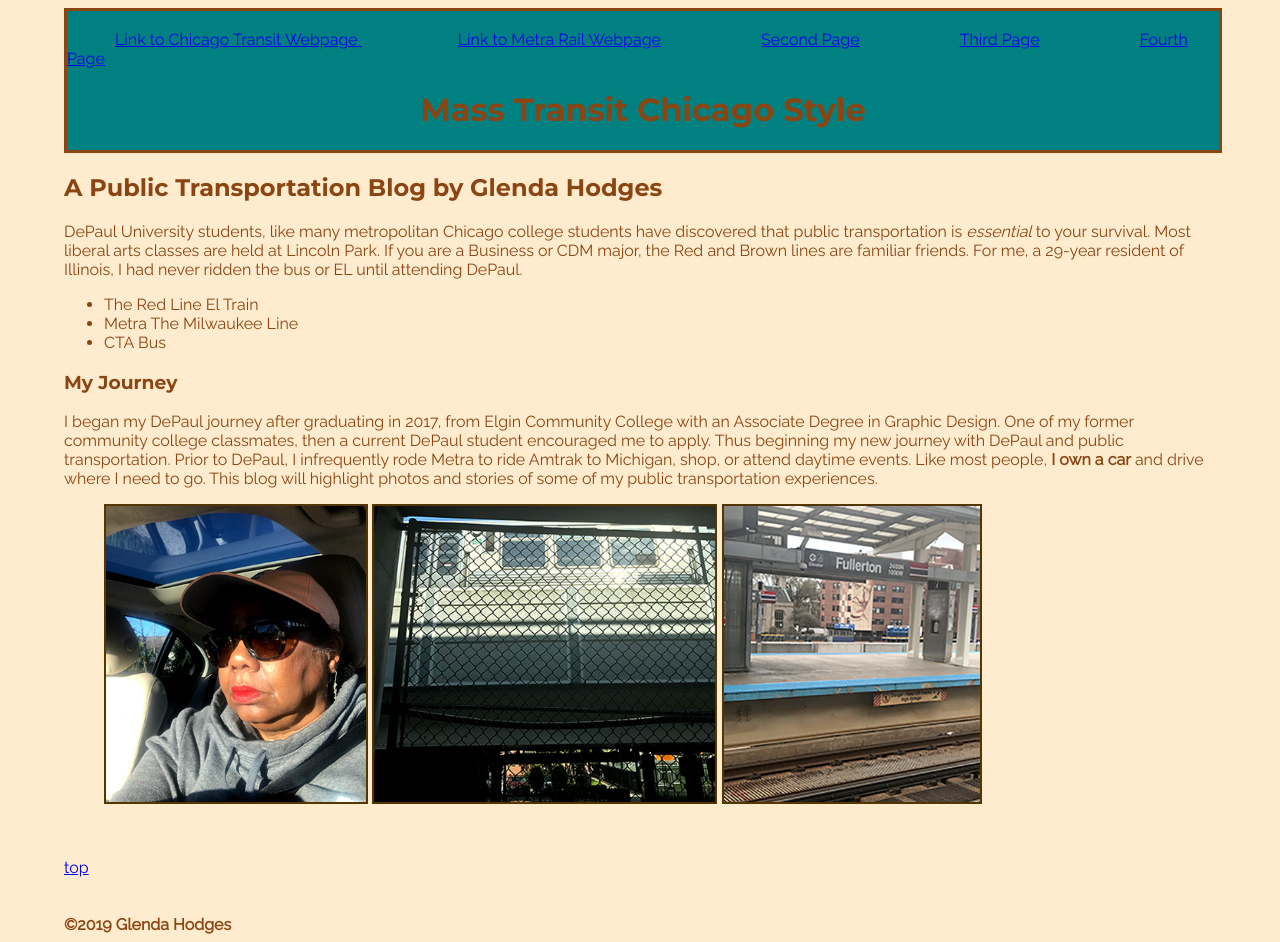
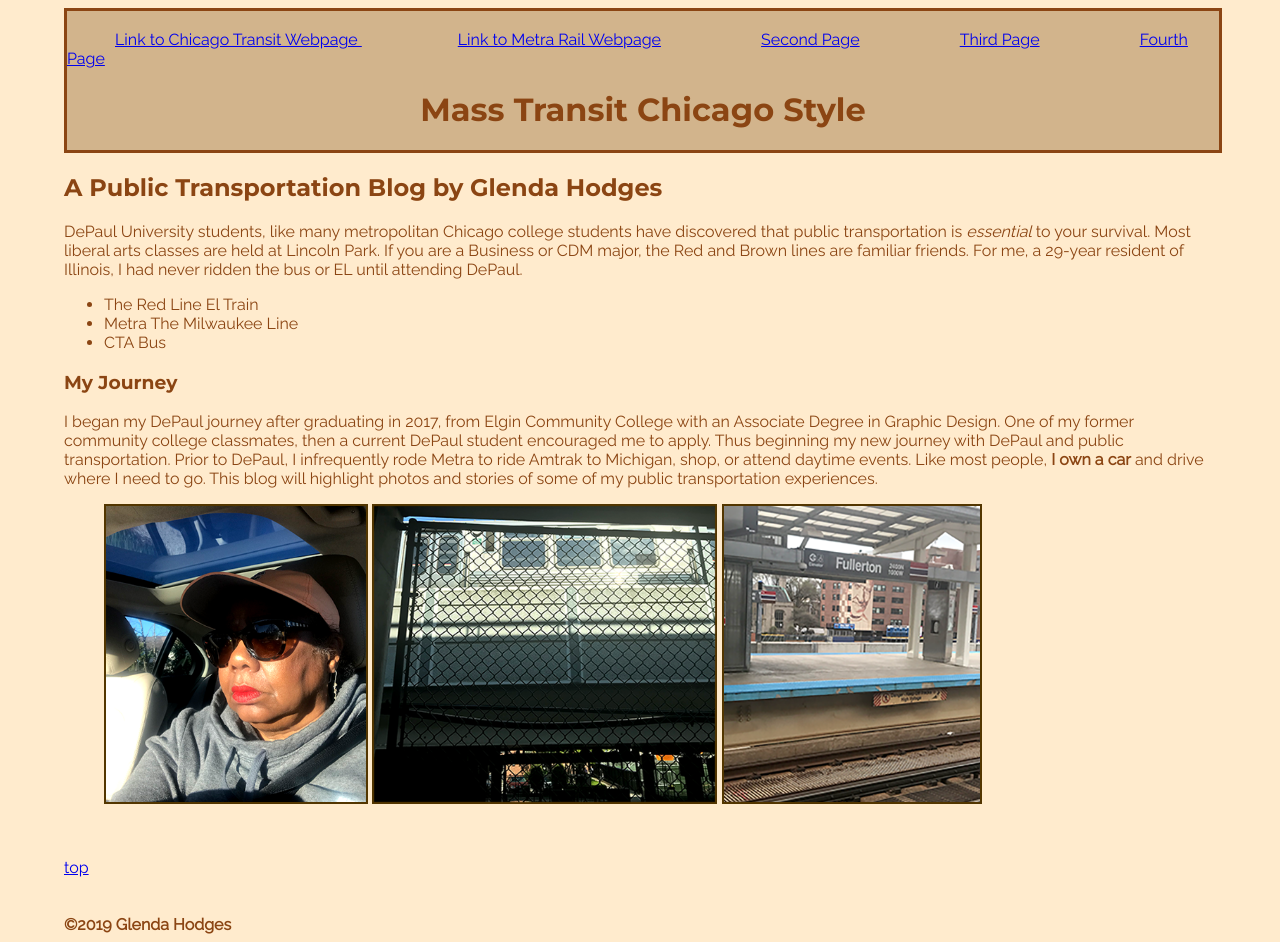
Before and after one commit to GHodges1954/GHodges1954.github.io, a plain HTML site: page Glenda_midterm/index.html in a window 1280 px wide. Drawn offline with Linux system fonts and the light colour scheme.

Commit message:
Update styles.css

```diff
--- a/Glenda_midterm/stylesheets/styles.css
+++ b/Glenda_midterm/stylesheets/styles.css
@@ -14,7 +14,7 @@ h1,h2,h3{
 }
 
 header{
-    background-color:teal;
+    background-color:tan;
     width: 100%;
     height: 100;
     border-style: solid;
```
